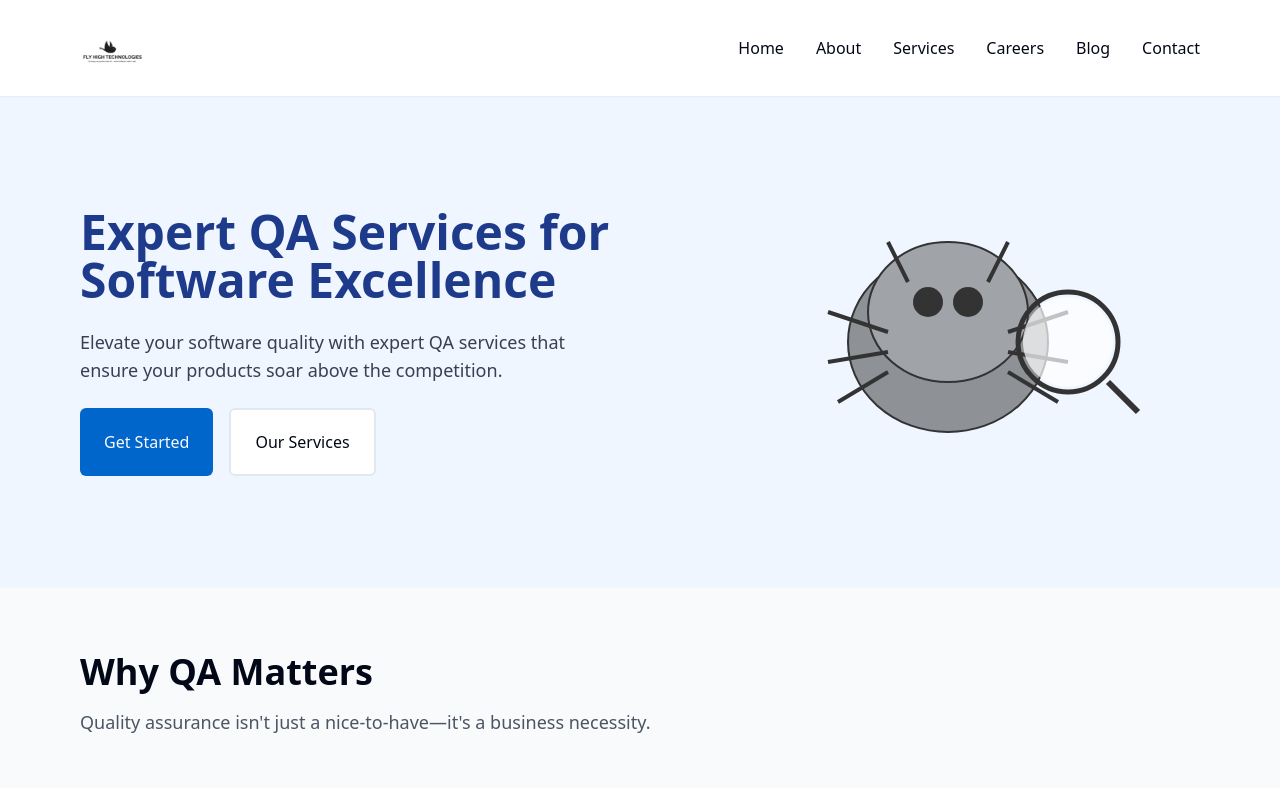
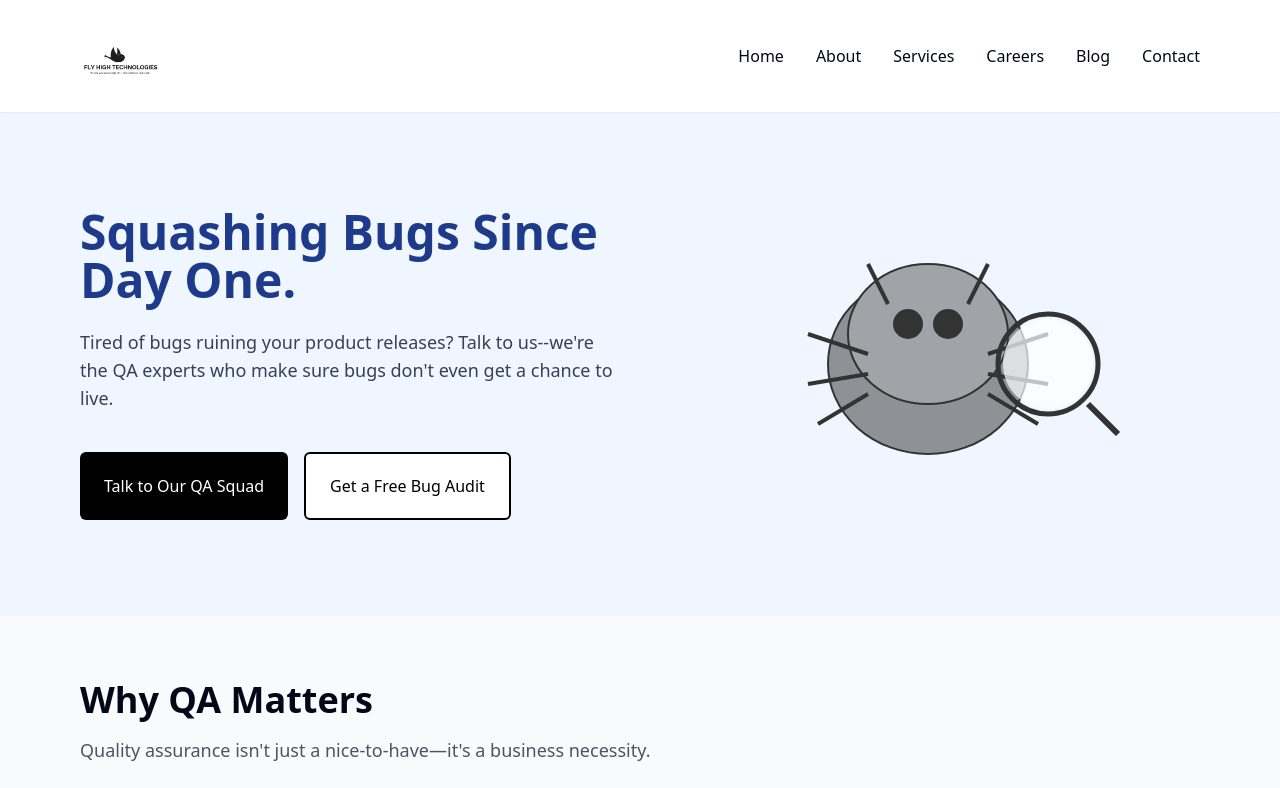
Before and after one commit to ssurendra549/bug-buster-web, a React (Vite) app: page / in a window 1280 px wide. Shown: the top 788 px of the page. Built offline with nearby package versions, Linux system fonts and the light colour scheme.

Commit message:
Fix: Hero section layout and logo size
Adjust the hero section layout to match the wireframe, placing the image to the right of the text. Also, increase the size of the logo.

```diff
--- a/src/components/ui/navbar.tsx
+++ b/src/components/ui/navbar.tsx
@@ -20,7 +20,7 @@ export function Navbar() {
             <img
               src="/lovable-uploads/7d3653a2-7874-4ff0-ab7a-47bc572c255e.png"
               alt="FLY HIGH TECHNOLOGIES Logo"
-              className="h-12 md:h-16"
+              className="h-16 md:h-20"
             />
           </Link>
         </div>
--- a/src/pages/Index.tsx
+++ b/src/pages/Index.tsx
@@ -1,7 +1,7 @@
+
 import { Link } from 'react-router-dom';
 import { Check, Zap, Database, Monitor, Smartphone, Server } from 'lucide-react';
 import { BugIllustration } from '@/components/bug-illustration';
-import { AnimatedBugBanner } from '@/components/animated-bug-banner';
 import { Navbar } from '@/components/ui/navbar';
 import { Footer } from '@/components/ui/footer';
 import { SectionTitle } from '@/components/ui/section-title';
@@ -18,25 +18,25 @@ const HomePage = () => {
       <main className="flex-grow">
         {/* Hero Section */}
         <section className="py-16 px-6 md:py-24 md:px-12 lg:px-20 bg-blue-50">
-          <div className="max-w-6xl mx-auto grid grid-cols-1 lg:grid-cols-2 gap-8 items-center">
-            <div className="animate-fade-in space-y-6">
+          <div className="max-w-6xl mx-auto flex flex-col-reverse lg:flex-row gap-8 items-center">
+            <div className="lg:flex-1 space-y-6">
               <h1 className="text-4xl md:text-5xl font-bold text-blue-900">
-                Expert QA Services for Software Excellence
+                Squashing Bugs Since Day One.
               </h1>
               <p className="text-lg text-gray-700">
-                Elevate your software quality with expert QA services that ensure
-                your products soar above the competition.
+                Tired of bugs ruining your product releases? Talk to us--we're the QA experts who make sure
+                bugs don't even get a chance to live.
               </p>
-              <div className="flex flex-col sm:flex-row gap-4">
-                <PrimaryCta asChild>
-                  <Link to="/contact">Get Started</Link>
+              <div className="flex flex-col sm:flex-row gap-4 pt-4">
+                <PrimaryCta asChild className="bg-black hover:bg-gray-800 text-white">
+                  <Link to="/contact">Talk to Our QA Squad</Link>
                 </PrimaryCta>
-                <SecondaryCta asChild>
-                  <Link to="/services">Our Services</Link>
+                <SecondaryCta asChild className="border-black text-black hover:bg-gray-100">
+                  <Link to="/services">Get a Free Bug Audit</Link>
                 </SecondaryCta>
               </div>
             </div>
-            <div className="lg:pl-10 animate-scale-in w-full max-w-md mx-auto lg:max-w-none flex justify-center items-center">
+            <div className="lg:flex-1 flex justify-center items-center">
               <BugIllustration />
             </div>
           </div>
```
